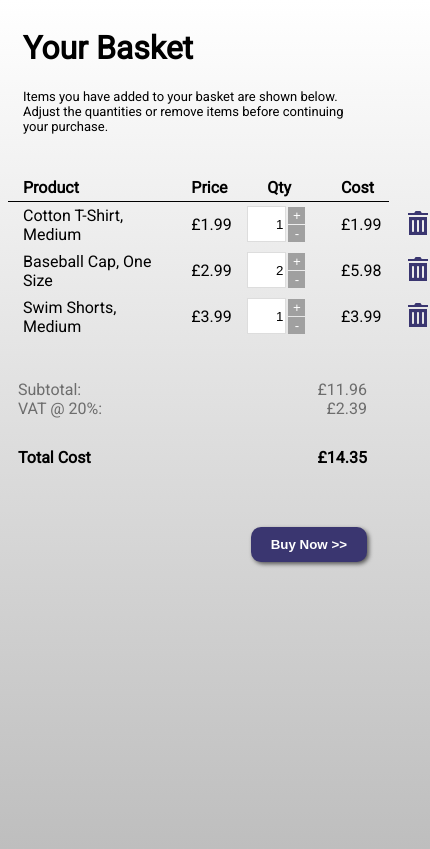
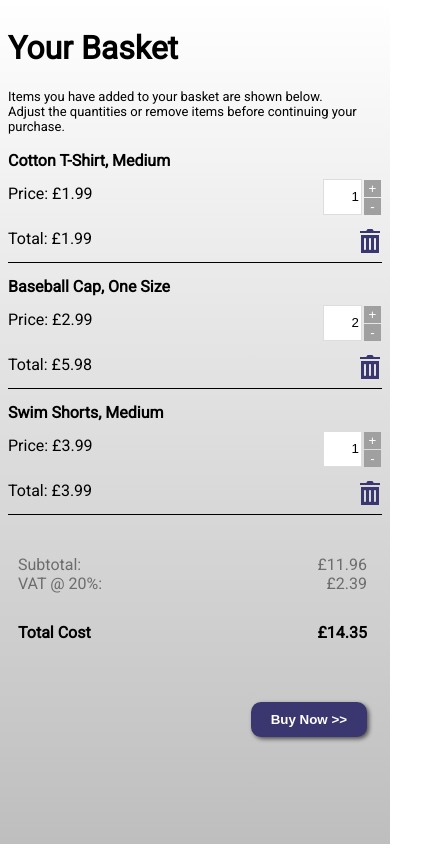
Before and after one commit to hutchida/your-basket, a Vue app: page / in a window 390 px wide. Shown: the whole page, 430 px wide, since content can reach past the window. Built offline with nearby package versions, Linux system fonts and the light colour scheme.

Commit message:
mobile responsive css added

```diff
--- a/public/index.html
+++ b/public/index.html
@@ -5,14 +5,21 @@
         <meta http-equiv="X-UA-Compatible" content="IE=edge" />
         <meta name="viewport" content="width=device-width,initial-scale=1.0" />
         <link rel="icon" href="<%= BASE_URL %>favicon.ico" />
-        <link rel="preconnect" href="https://fonts.gstatic.com">
-        <link href="https://fonts.googleapis.com/css2?family=Roboto&display=swap" rel="stylesheet">
+        <link rel="preconnect" href="https://fonts.gstatic.com" />
+        <link
+            href="https://fonts.googleapis.com/css2?family=Roboto&display=swap"
+            rel="stylesheet"
+        />
 
         <title><%= htmlWebpackPlugin.options.title %></title>
     </head>
     <body>
         <noscript>
-            <strong>We're sorry but <%= htmlWebpackPlugin.options.title %> doesn't work properly without JavaScript enabled. Please enable it to continue.</strong>
+            <strong
+                >We're sorry but <%= htmlWebpackPlugin.options.title %> doesn't
+                work properly without JavaScript enabled. Please enable it to
+                continue.</strong
+            >
         </noscript>
         <div id="app"></div>
         <!-- built files will be auto injected -->
--- a/src/assets/styles/app.css
+++ b/src/assets/styles/app.css
@@ -1,31 +1,16 @@
+html {
+    min-height: 100vh;
+}
 
-#app {
+body {
+    background: rgb(157, 157, 157);
+    background: linear-gradient(
+        to top,
+        rgba(190, 190, 190, 1) 0%,
+        rgba(255, 255, 255, 1) 100%
+    );
     font-family: 'Roboto', sans-serif;
     font-weight: normal;
-}
-
-.container {
-  margin: auto;
-  display: table;
-}
-
-.basket-container {
-  margin-bottom: 100%;
-}
-
-body{
-  background: rgb(157,157,157);
-  background: linear-gradient(to top, rgba(190,190,190,1) 0%, rgba(255,255,255,1) 100%);
-  overflow: hidden;
-}
-
-.title{
-  padding-left: 15px;
-  padding-right: 15px;
-}
-
-p.title{
-  font-size: small;
 }
 
 a,
@@ -33,8 +18,24 @@ button {
     cursor: pointer;
 }
 
-.input-element {
-    float: left;
+input[type='number']::-webkit-inner-spin-button,
+input[type='number']::-webkit-outer-spin-button {
+    -webkit-appearance: none;
+    margin: 0;
+}
+
+input[type='number'] {
+    -moz-appearance: textfield;
+}
+
+:disabled {
+    background: #dddddd;
+    cursor: not-allowed;
+    color: rgb(231, 230, 230);
+}
+
+svg {
+    fill: #3a3670;
 }
 
 .center {
@@ -45,36 +46,21 @@ button {
     text-align: right;
 }
 
-.basket {
-  display: grid;
-  grid-template-columns: 45% 15% 25% auto;
+.title {
+    padding-left: 15px;
+    padding-right: 15px;
 }
 
-.basket > span {
-  display: grid;
-  padding-top: 4px;
-  padding-bottom: 4px;
-  padding-right: 15px;
-  padding-left: 15px;
-  align-self: stretch;
-  align-items: center;
+p.title {
+    font-size: small;
 }
 
-.basket-header {
-  margin-top: 40px;
+.hidden-desktop {
+    display: none;
 }
 
-.basket-header > span{
-border-bottom: 1px solid black;
-}
-
-.basket.main:nth-of-type(2n + 1) > span {
-  background-color: #f2f2f2;
-}
-
-.basket-items > span:last-child {
-text-align: right;
-padding-right: 15px;
+.input-element {
+    float: left;
 }
 
 .input-number {
@@ -97,44 +83,52 @@ padding-right: 15px;
     border-radius: 0px;
 }
 
-input[type='number']::-webkit-inner-spin-button,
-input[type='number']::-webkit-outer-spin-button {
-  -webkit-appearance: none;
-  margin: 0;
+.container {
+    margin: auto;
+    display: table;
 }
 
-input[type='number'] {
-  -moz-appearance: textfield;
+.basket-container {
+    margin-left: -30px;
 }
 
-svg {
-  fill: #3a3670;
+.basket {
+    display: grid;
+    grid-template-columns: 45% 15% 25% auto;
 }
 
-.button-checkout {
-    color: white;
-    box-shadow: 2px 2px 4px 0 rgba(0, 0, 0, 0.6);
-    border-radius: 10px;
-    border: none;
-    background-color: #3a3670;
-    padding: 10px 20px;
-    float: right;
-    margin-right: 15px;
-    margin-top: 60px;
-    font-weight: bold;
+.basket > span {
+    display: grid;
+    padding-top: 4px;
+    padding-bottom: 4px;
+    padding-right: 15px;
+    padding-left: 15px;
+    align-self: stretch;
+    align-items: center;
 }
 
-:disabled {
-    background: #dddddd;
-    cursor: not-allowed;
-    color:rgb(231, 230, 230);
+.basket-header {
+    margin-top: 40px;
 }
 
-.container-delete {
+.basket-header > span {
+    border-bottom: 1px solid black;
+}
+
+.basket.main:nth-of-type(2n + 1) > span {
+    background-color: #f2f2f2;
+}
+
+.basket-items > span:last-child {
+    text-align: right;
+    padding-right: 15px;
+}
+
+.basket-items .container-delete {
     position: relative;
 }
 
-.container-delete .button-delete {
+.basket-items .container-delete .button-delete {
     position: absolute;
     left: 80px;
 }
@@ -142,7 +136,6 @@ svg {
 .basket-footer {
     padding-top: 10px;
     margin-top: 30px;
-
 }
 
 .basket-footer .container-flex {
@@ -165,3 +158,75 @@ svg {
     font-weight: bold;
     padding-top: 30px;
 }
+
+.basket-container .button-checkout {
+    color: white;
+    box-shadow: 2px 2px 4px 0 rgba(0, 0, 0, 0.6);
+    border-radius: 10px;
+    border: none;
+    background-color: #3a3670;
+    padding: 10px 20px;
+    float: right;
+    margin-right: 15px;
+    margin-top: 60px;
+    font-weight: bold;
+}
+
+@media (max-width: 480px) {
+    .hidden-desktop {
+        display: inline-block;
+    }
+
+    .title {
+        padding-left: 0;
+    }
+
+    .basket-container {
+        margin-left: 0px;
+    }
+
+    .basket {
+        display: block;
+        border-bottom: 1px solid black;
+        margin-bottom: 10px;
+        padding-bottom: 10px;
+        overflow: hidden;
+        padding-left: 0;
+    }
+
+    .basket-items > span:first-child {
+        font-weight: 600;
+        padding-bottom: 10px;
+        padding-left: 0;
+    }
+
+    .basket-items > span:nth-child(2) {
+        float: left;
+        display: block;
+        padding-left: 0;
+    }
+
+    .basket-items > span:nth-child(3) {
+        float: right;
+        position: relative;
+        top: -5px;
+        padding-right: 0;
+        padding-left: 0;
+    }
+
+    .basket-items > span:last-child {
+        text-align: left;
+        clear: both;
+        display: block;
+        padding-left: 0;
+    }
+
+    .basket-items .container-delete .button-delete {
+        left: auto;
+        right: 0;
+    }
+
+    .basket-header {
+        display: none;
+    }
+}
--- a/src/components/Cart.vue
+++ b/src/components/Cart.vue
@@ -3,7 +3,8 @@
         <h1 class="title">Your Basket</h1>
         <p class="title">
             Items you have added to your basket are shown below.<br />
-            Adjust the quantities or remove items before continuing your purchase.
+            Adjust the quantities or remove items before continuing your
+            purchase.
         </p>
 
         <div class="basket basket-header">
@@ -12,26 +13,76 @@
             <span class="center"><strong>Qty</strong></span>
             <span class="right"><strong>Cost</strong></span>
         </div>
-        <div class="basket basket-items" v-for="p in products" track-by="id" :key="p.id">
+        <div
+            class="basket basket-items"
+            v-for="p in products"
+            track-by="id"
+            :key="p.id"
+        >
             <template v-if="p.quantity > 0">
                 <span>{{ p.name }}</span>
-                <span>£{{ p.price }}</span>
+                <span
+                    ><span class="hidden-desktop">Price:</span> £{{
+                        p.price
+                    }}</span
+                >
                 <span>
                     <div class="input-group center">
                         <div class="input-element">
-                            <input @change="updateQuantity(p)" type="number" class="input-number" :value="p.quantity" min="1" max="10" size="1" onfocus="this.previousValue = this.value" onkeydown="this.previousValue = this.value" oninput="validity.valid || (value = this.previousValue)" />
+                            <input
+                                @change="updateQuantity(p)"
+                                type="number"
+                                class="input-number"
+                                :value="p.quantity"
+                                min="1"
+                                max="10"
+                                size="1"
+                                onfocus="this.previousValue = this.value"
+                                onkeydown="this.previousValue = this.value"
+                                oninput="validity.valid || (value = this.previousValue)"
+                            />
                         </div>
                         <div class="input-element right">
-                            <button @click="incrementCart(p)" type="button" class="button-increment" data-type="plus" data-field="quant[1]">+</button>
-                            <button @click="decrementCart(p)" type="button" class="button-decrement" data-type="minus" data-field="quant[1]">-</button>
+                            <button
+                                @click="incrementCart(p)"
+                                type="button"
+                                class="button-increment"
+                                data-type="plus"
+                                data-field="quant[1]"
+                            >
+                                +
+                            </button>
+                            <button
+                                @click="decrementCart(p)"
+                                type="button"
+                                class="button-decrement"
+                                data-type="minus"
+                                data-field="quant[1]"
+                            >
+                                -
+                            </button>
                         </div>
                     </div>
                 </span>
                 <span class="right container-delete">
-                    £{{ (p.quantity * p.price).toFixed(2) }}
-                    <a class="button-delete" @click="makeQuantityZero({ product: p, quantity: 0 })" href="#" >
-                        <svg xmlns="http://www.w3.org/2000/svg" width="24" height="24" viewBox="0 0 24 24" aria-label="Delete item">
-                            <path d="M3 6v18h18v-18h-18zm5 14c0 .552-.448 1-1 1s-1-.448-1-1v-10c0-.552.448-1 1-1s1 .448 1 1v10zm5 0c0 .552-.448 1-1 1s-1-.448-1-1v-10c0-.552.448-1 1-1s1 .448 1 1v10zm5 0c0 .552-.448 1-1 1s-1-.448-1-1v-10c0-.552.448-1 1-1s1 .448 1 1v10zm4-18v2h-20v-2h5.711c.9 0 1.631-1.099 1.631-2h5.315c0 .901.73 2 1.631 2h5.712z" /></svg
+                    <span class="hidden-desktop">Total:</span> £{{
+                        (p.quantity * p.price).toFixed(2)
+                    }}
+                    <a
+                        class="button-delete"
+                        @click="makeQuantityZero({ product: p, quantity: 0 })"
+                        href="#"
+                    >
+                        <svg
+                            xmlns="http://www.w3.org/2000/svg"
+                            width="24"
+                            height="24"
+                            viewBox="0 0 24 24"
+                            aria-label="Delete item"
+                        >
+                            <path
+                                d="M3 6v18h18v-18h-18zm5 14c0 .552-.448 1-1 1s-1-.448-1-1v-10c0-.552.448-1 1-1s1 .448 1 1v10zm5 0c0 .552-.448 1-1 1s-1-.448-1-1v-10c0-.552.448-1 1-1s1 .448 1 1v10zm5 0c0 .552-.448 1-1 1s-1-.448-1-1v-10c0-.552.448-1 1-1s1 .448 1 1v10zm4-18v2h-20v-2h5.711c.9 0 1.631-1.099 1.631-2h5.315c0 .901.73 2 1.631 2h5.712z"
+                            /></svg
                     ></a>
                 </span>
             </template>
@@ -52,7 +103,13 @@
             </div>
         </div>
 
-        <button :disabled="total == 0" class="button-checkout right" @click="Checkout">Buy Now >></button>
+        <button
+            :disabled="total == 0"
+            class="button-checkout right"
+            @click="Checkout"
+        >
+            Buy Now >>
+        </button>
     </div>
 </template>
 
@@ -90,11 +147,18 @@ export default {
             );
             console.log('JSON posted with axios request:');
             console.log(this.products);
-            alert('You have successfully paid £' + this.totalPlusVat + ' for your items.');
+            alert(
+                'You have successfully paid £' +
+                    this.totalPlusVat +
+                    ' for your items.'
+            );
         },
-        ...mapActions(['incrementCart', 'decrementCart', 'makeQuantityZero', 'updateQuantity']),
+        ...mapActions([
+            'incrementCart',
+            'decrementCart',
+            'makeQuantityZero',
+            'updateQuantity',
+        ]),
     },
 };
 </script>
-
-<style></style>
--- a/src/main.js
+++ b/src/main.js
@@ -7,9 +7,7 @@ import Cart from './components/Cart.vue';
 Vue.use(VueRouter);
 
 // Define routes
-const routes = [
-    { path: '/', component: Cart },
-];
+const routes = [{ path: '/', component: Cart }];
 
 // Register routes
 const router = new VueRouter({
--- a/src/store/index.js
+++ b/src/store/index.js
@@ -6,7 +6,6 @@ Vue.use(Vuex);
 
 const debug = process.env.NODE_ENV !== 'production';
 
-// initial state
 const state = {
     added: [
         {
@@ -56,7 +55,6 @@ const state = {
     ],
 };
 
-// getters
 const getters = {
     allProducts: (state) => state.all, // would need action/mutation if data fetched async
     getNumberOfProducts: (state) => (state.all ? state.all.length : 0),
@@ -74,7 +72,6 @@ const getters = {
     },
 };
 
-// actions
 const actions = {
     updateQuantity({ commit }, product) {
         commit(types.UPDATE_QUANTITY, {
@@ -103,7 +100,6 @@ const actions = {
     },
 };
 
-// mutations
 const mutations = {
     [types.UPDATE_QUANTITY](state, { id, q }) {
         const record = state.added.find((p) => p.id === id);
@@ -142,7 +138,6 @@ const mutations = {
     },
 };
 
-// one store for entire application
 export default new Vuex.Store({
     state,
     strict: debug,
```
Also changed, not shown: .prettierrc.json, 1 other file (tests, documents, lock files or other folders). Lines whose indentation alone changed are shown as unchanged.
